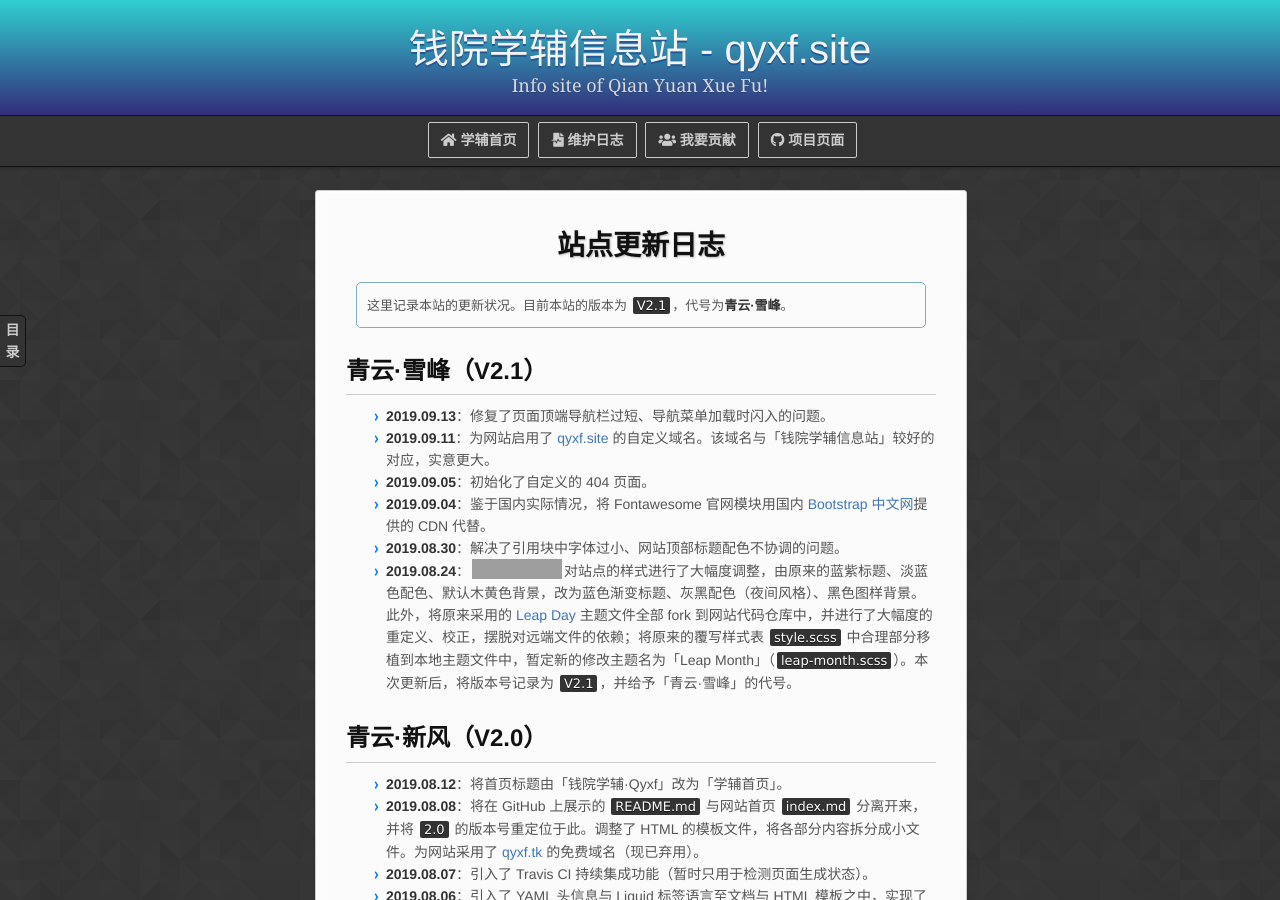
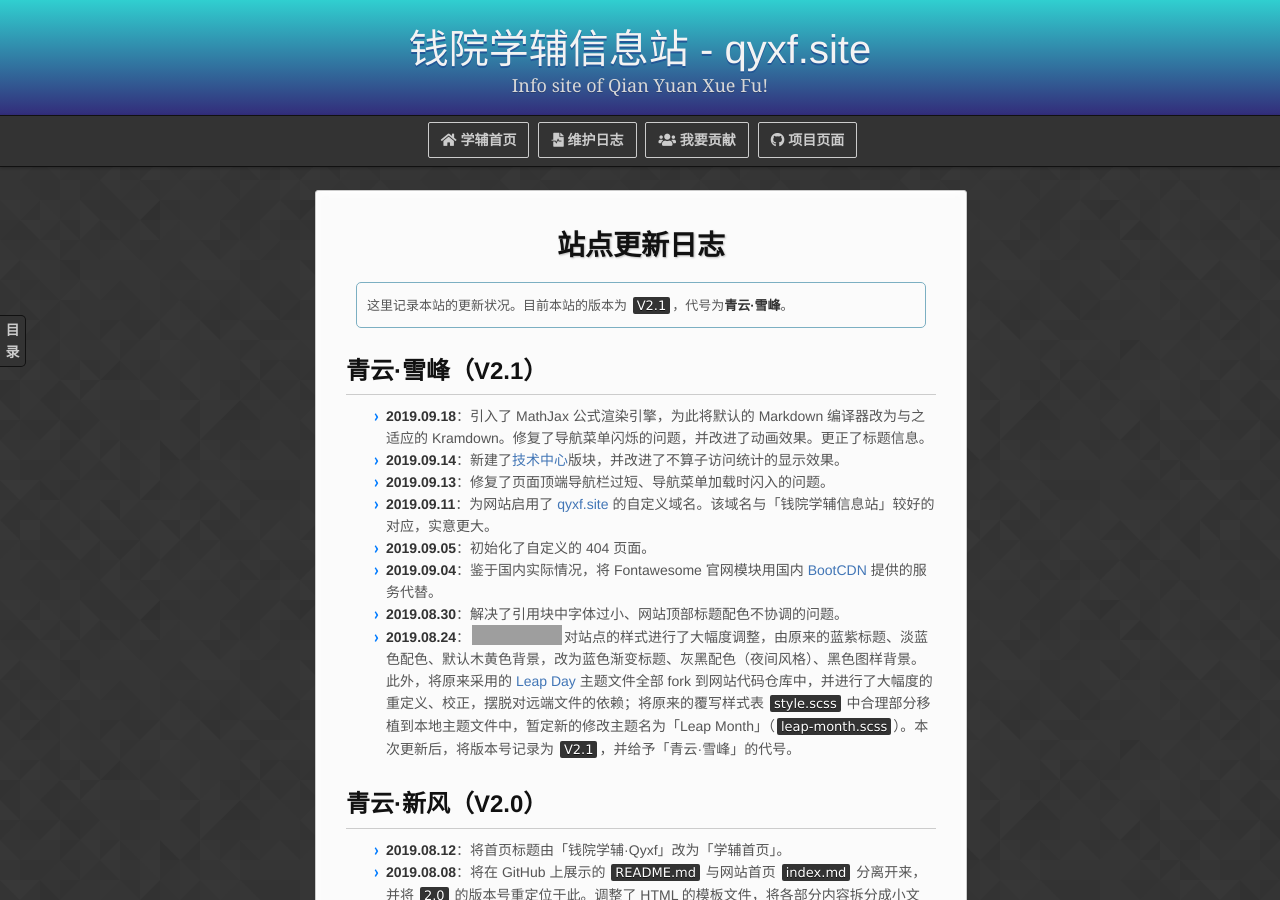
Before and after one commit to qyxf/qyxf.github.io, a Jekyll site: the page built from log.md, in a window 1280 px wide and 900 px high. Built offline with Jekyll 4.4.1, drawn with Linux system fonts in a browser that asks for light colours; nearby versions of some CDN libraries; some web fonts are replaced; our own code applies the rules of GitHub Pages for plain Markdown files; comment, search, counter and statistics services are not loaded; grey boxes are pictures that could not be loaded.

Commit message:
Update log

```diff
--- a/log.md
+++ b/log.md
@@ -7,10 +7,12 @@ author: '[![能动少C71尤佳睿](person)](@xjtu-blacksmith)、[![自动化钱7
 > 这里记录本站的更新状况。目前本站的版本为 `V2.1`，代号为**青云·雪峰**。
 
 ## 青云·雪峰（V2.1）
+- **2019.09.18**：引入了 MathJax 公式渲染引擎，为此将默认的 Markdown 编译器改为与之适应的 Kramdown。修复了导航菜单闪烁的问题，并改进了动画效果。更正了标题信息。
+- **2019.09.14**：新建了[技术中心](/technique)版块，并改进了不算子访问统计的显示效果。
 - **2019.09.13**：修复了页面顶端导航栏过短、导航菜单加载时闪入的问题。
 - **2019.09.11**：为网站启用了 [qyxf.site](https://qyxf.site/) 的自定义域名。该域名与「钱院学辅信息站」较好的对应，实意更大。
 - **2019.09.05**：初始化了自定义的 404 页面。
-- **2019.09.04**：鉴于国内实际情况，将 Fontawesome 官网模块用国内 [Bootstrap 中文网](https://www.bootcss.com)提供的 CDN 代替。
+- **2019.09.04**：鉴于国内实际情况，将 Fontawesome 官网模块用国内 [BootCDN](https://www.bootcdn.cn) 提供的服务代替。
 - **2019.08.30**：解决了引用块中字体过小、网站顶部标题配色不协调的问题。
 - **2019.08.24**：[![能动少C71尤佳睿](person)](@xjtu-blacksmith)对站点的样式进行了大幅度调整，由原来的蓝紫标题、淡蓝色配色、默认木黄色背景，改为蓝色渐变标题、灰黑配色（夜间风格）、黑色图样背景。此外，将原来采用的 [Leap Day](https://github.com/pages-themes/leap-day) 主题文件全部 fork 到网站代码仓库中，并进行了大幅度的重定义、校正，摆脱对远端文件的依赖；将原来的覆写样式表 `style.scss` 中合理部分移植到本地主题文件中，暂定新的修改主题名为「Leap Month」（`leap-month.scss`）。本次更新后，将版本号记录为 `V2.1`，并给予「青云·雪峰」的代号。
 
```
